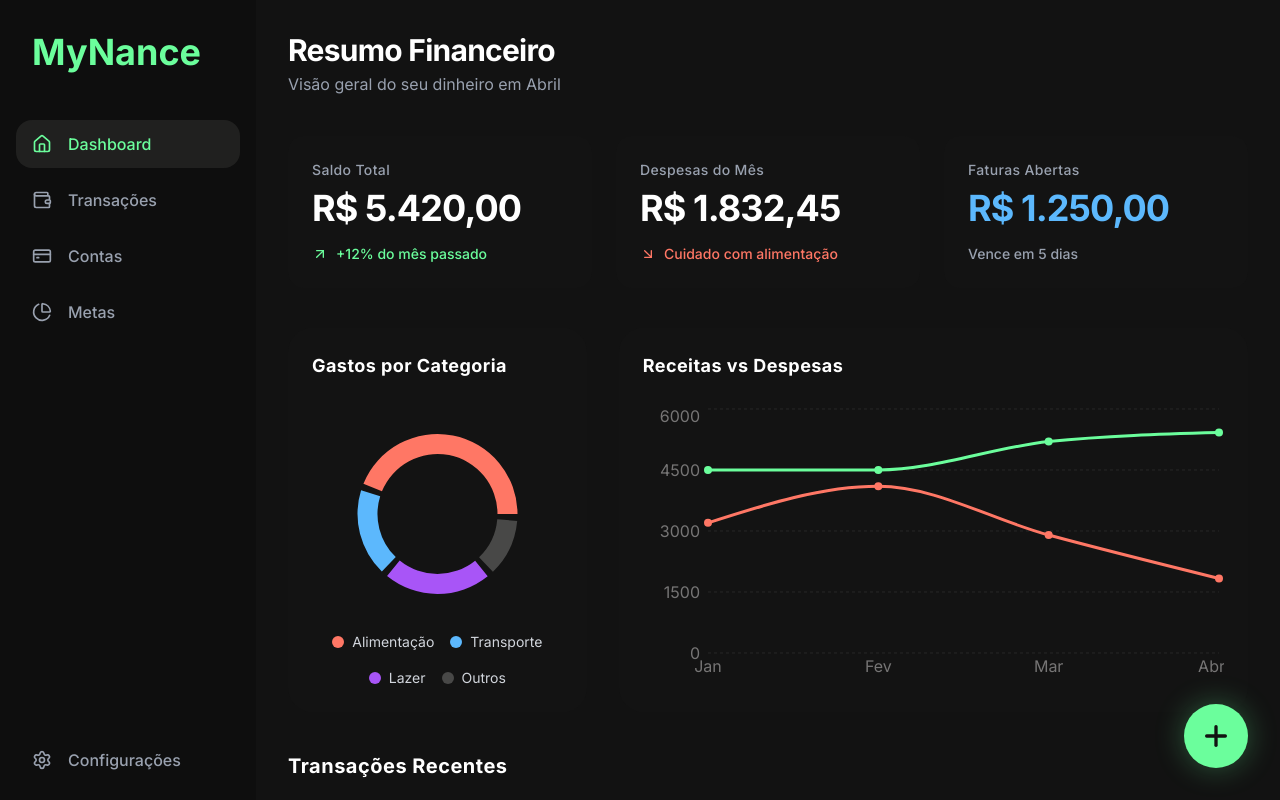
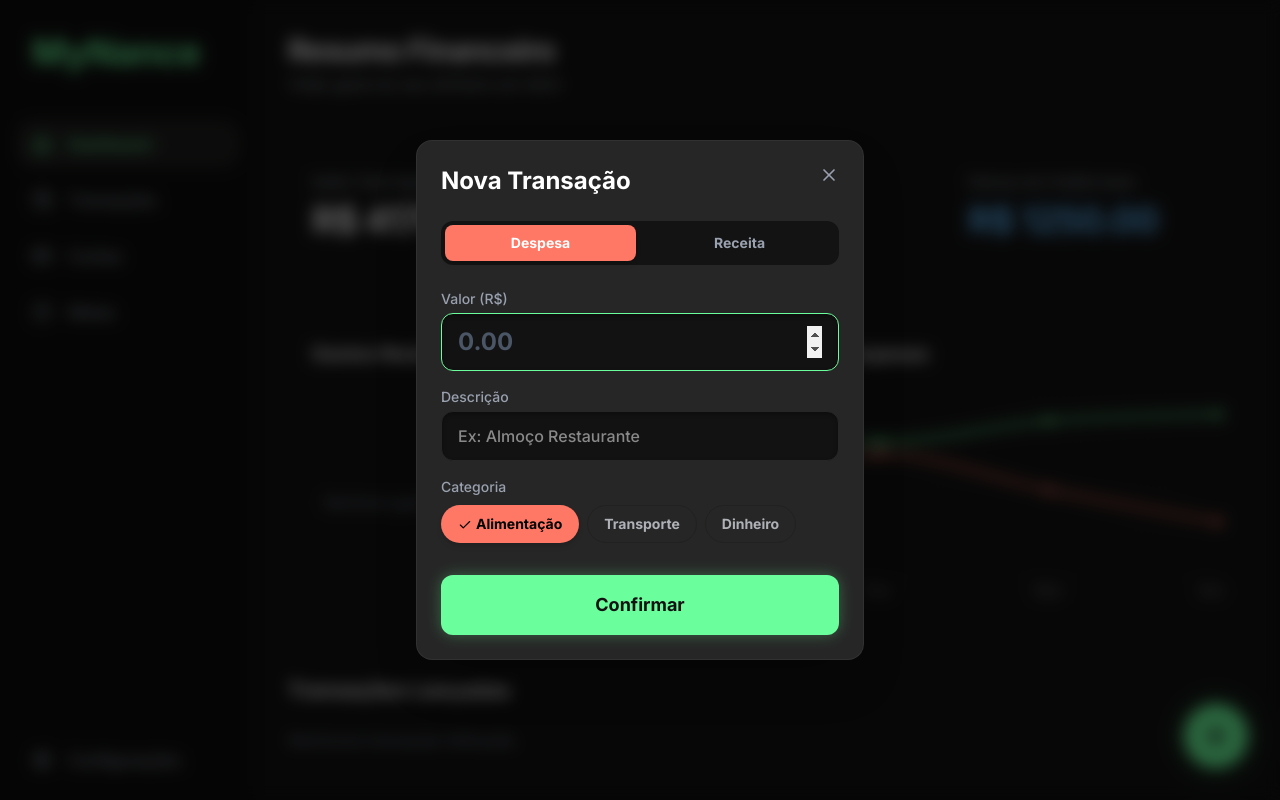
Before and after one commit to Gabriiel-Souza/MyNance, a React (Vite) app: page / in a window 1280 px wide. Both pictures are taken after a click on the button 1216 px from the left and 736 px from the top of the page. Shown: the top 800 px of the page. Built offline with nearby package versions, Linux system fonts and the light colour scheme.

Commit message:
feat(store): configure Zustand, implement Transactions Modal & Dashboard integration

```diff
--- a/src/components/Dashboard.tsx
+++ b/src/components/Dashboard.tsx
@@ -1,30 +1,44 @@
-import React from 'react';
+import React, { useState } from 'react';
 import { PieChart, Pie, Cell, ResponsiveContainer, Tooltip as RechartsTooltip, LineChart, Line, XAxis, YAxis, CartesianGrid } from 'recharts';
-import { Utensils, Car, ShoppingBag, CreditCard, ArrowUpRight, ArrowDownRight } from 'lucide-react';
+import { Utensils, Car, ShoppingBag, CreditCard, Wallet, ArrowUpRight, ArrowDownRight } from 'lucide-react';
+import { useFinanceStore } from '../store/useFinanceStore';
+import { TransactionModal } from './TransactionModal';
 
-const expenseData = [
-  { name: 'Alimentação', value: 850.5, color: '#ff7765' },
-  { name: 'Transporte', value: 340.2, color: '#5cb8fd' },
-  { name: 'Lazer', value: 420.0, color: '#a855f7' },
-  { name: 'Outros', value: 221.75, color: '#484847' },
-];
+const renderIcon = (iconName: string) => {
+  switch (iconName) {
+    case 'Utensils': return <Utensils size={24} />;
+    case 'Car': return <Car size={24} />;
+    case 'ShoppingBag': return <ShoppingBag size={24} />;
+    case 'CreditCard': return <CreditCard size={24} />;
+    default: return <Wallet size={24} />;
+  }
+};
+
+export function Dashboard() {
+  const { transactions, categories, accounts } = useFinanceStore();
+  const [isModalOpen, setIsModalOpen] = useState(false);
+
+  // Compute dynamic values
+  const totalBalance = accounts.reduce((acc, account) => acc + account.balance, 0) +
+                       transactions.reduce((acc, tx) => acc + tx.amount, 0);
+
+  const monthExpenses = transactions.filter(t => t.type === 'OUT').reduce((acc, tx) => acc + Math.abs(tx.amount), 0);
+  const openFaturas = accounts.filter(a => a.type === 'CREDIT').reduce((acc, a) => acc + Math.abs(a.balance), 0);
+
+  // Compute Pie Chart data based on transactions
+  const expenseData = categories.map(cat => ({
+    name: cat.label,
+    value: transactions.filter(t => t.categoryId === cat.id && t.type === 'OUT').reduce((s, t) => s + Math.abs(t.amount), 0),
+    color: cat.color
+  })).filter(d => d.value > 0);
 
   const trendData = [
     { month: 'Jan', revenue: 4500, expenses: 3200 },
     { month: 'Fev', revenue: 4500, expenses: 4100 },
     { month: 'Mar', revenue: 5200, expenses: 2900 },
-  { month: 'Abr', revenue: 5420, expenses: 1832 },
+    { month: 'Abr', revenue: transactions.filter(t => t.type === 'IN').reduce((s, t) => s + t.amount, 0) || 5420, expenses: monthExpenses || 1832 },
   ];
 
-const recentTransactions = [
-  { id: 1, desc: 'Supermercado Nova Era', date: 'Hoje, 10:45', amount: -245.50, type: 'expense', icon: Utensils, color: 'text-tertiary', bgColor: 'bg-tertiary/10' },
-  { id: 2, desc: 'Salário', date: 'Hoje, 09:00', amount: 5420.00, type: 'income', icon: ArrowUpRight, color: 'text-primary', bgColor: 'bg-primary/10' },
-  { id: 3, desc: 'Uber', date: 'Ontem, 19:20', amount: -32.90, type: 'expense', icon: Car, color: 'text-tertiary', bgColor: 'bg-tertiary/10' },
-  { id: 4, desc: 'Fatura Cartão Nubank', date: '12 Abr', amount: -1250.00, type: 'card', icon: CreditCard, color: 'text-secondary', bgColor: 'bg-secondary/10' },
-  { id: 5, desc: 'Compra Amazon', date: '10 Abr', amount: -89.90, type: 'expense', icon: ShoppingBag, color: 'text-tertiary', bgColor: 'bg-tertiary/10' },
-];
-
-export function Dashboard() {
   return (
     <div className="flex-1 p-8 ml-64 min-h-screen bg-background text-white">
       <header className="mb-10 flex justify-between items-center">
@@ -34,82 +48,52 @@ export function Dashboard() {
         </div>
       </header>
 
-      {/* Summary Cards sem bordas */}
+      {/* Summary Cards */}
       <div className="grid grid-cols-1 md:grid-cols-3 gap-6 mb-10">
         <div className="bg-surface-container-low p-6 rounded-2xl flex flex-col justify-center min-h-[140px]">
-          <h3 className="text-gray-400 text-sm mb-2 font-medium tracking-wide">Saldo Total</h3>
-          <p className="text-4xl font-bold tracking-tight" style={{ fontFamily: 'var(--font-jakarta)'}}>R$ 5.420,00</p>
-          <div className="flex items-center gap-2 mt-4 text-primary text-sm font-medium">
-            <ArrowUpRight size={16} /> +12% do mês passado
-          </div>
+          <h3 className="text-gray-400 text-sm mb-2 font-medium tracking-wide">Saldo Total Agregado</h3>
+          <p className="text-4xl font-bold tracking-tight" style={{ fontFamily: 'var(--font-jakarta)'}}>R$ {totalBalance.toFixed(2)}</p>
         </div>
         <div className="bg-surface-container-low p-6 rounded-2xl flex flex-col justify-center min-h-[140px]">
-          <h3 className="text-gray-400 text-sm mb-2 font-medium tracking-wide">Despesas do Mês</h3>
-          <p className="text-4xl font-bold tracking-tight text-white" style={{ fontFamily: 'var(--font-jakarta)'}}>R$ 1.832,45</p>
-          <div className="flex items-center gap-2 mt-4 text-tertiary text-sm font-medium">
-            <ArrowDownRight size={16} /> Cuidado com alimentação
-          </div>
+          <h3 className="text-gray-400 text-sm mb-2 font-medium tracking-wide">Gastos Lançados</h3>
+          <p className="text-4xl font-bold tracking-tight text-white" style={{ fontFamily: 'var(--font-jakarta)'}}>R$ {monthExpenses.toFixed(2)}</p>
         </div>
         <div className="bg-surface-container-low p-6 rounded-2xl flex flex-col justify-center min-h-[140px]">
-          <h3 className="text-gray-400 text-sm mb-2 font-medium tracking-wide">Faturas Abertas</h3>
-          <p className="text-4xl font-bold tracking-tight text-secondary" style={{ fontFamily: 'var(--font-jakarta)'}}>R$ 1.250,00</p>
-          <div className="flex items-center gap-2 mt-4 text-gray-400 text-sm font-medium">
-            Vence em 5 dias
-          </div>
+          <h3 className="text-gray-400 text-sm mb-2 font-medium tracking-wide">Faturas de Crédito base</h3>
+          <p className="text-4xl font-bold tracking-tight text-secondary" style={{ fontFamily: 'var(--font-jakarta)'}}>R$ {openFaturas.toFixed(2)}</p>
         </div>
       </div>
 
       <div className="grid grid-cols-1 lg:grid-cols-3 gap-8 mb-10">
         {/* Gráfico de Categorias */}
         <div className="bg-surface-container-low p-6 rounded-3xl col-span-1 min-h-[300px] flex flex-col">
-          <h3 className="text-lg font-bold mb-6 tracking-wide grow-0">Gastos por Categoria</h3>
+          <h3 className="text-lg font-bold mb-6 tracking-wide grow-0">Gastos Reais por Categoria</h3>
           <div className="flex-1 w-full min-h-[220px]">
+            {expenseData.length === 0 ? (
+              <div className="h-full flex items-center justify-center text-gray-500 font-medium">Nenhum gasto lançado ainda.</div>
+            ) : (
               <ResponsiveContainer width="100%" height="100%">
                 <PieChart>
-                <Pie
-                  data={expenseData}
-                  cx="50%"
-                  cy="50%"
-                  innerRadius={60}
-                  outerRadius={80}
-                  paddingAngle={5}
-                  dataKey="value"
-                  stroke="none"
-                >
-                  {expenseData.map((entry, index) => (
-                    <Cell key={`cell-${index}`} fill={entry.color} />
-                  ))}
+                  <Pie data={expenseData} cx="50%" cy="50%" innerRadius={60} outerRadius={80} paddingAngle={5} dataKey="value" stroke="none">
+                    {expenseData.map((entry, index) => <Cell key={`cell-${index}`} fill={entry.color} />)}
                   </Pie>
-                <RechartsTooltip
-                  contentStyle={{ backgroundColor: '#20201f', border: 'none', borderRadius: '12px', color: '#fff' }}
-                  itemStyle={{ color: '#fff' }}
-                  formatter={(value) => `R$ ${value}`}
-                />
+                  <RechartsTooltip contentStyle={{ backgroundColor: '#20201f', border: 'none', borderRadius: '12px', color: '#fff' }} itemStyle={{ color: '#fff' }} formatter={(value) => `R$ ${value}`} />
                 </PieChart>
               </ResponsiveContainer>
-          </div>
-          <div className="flex flex-wrap gap-4 mt-2 justify-center">
-            {expenseData.map(item => (
-              <div key={item.name} className="flex items-center gap-2 text-sm">
-                <div className="w-3 h-3 rounded-full" style={{ backgroundColor: item.color }} />
-                <span className="text-gray-300">{item.name}</span>
-              </div>
-            ))}
+            )}
           </div>
         </div>
 
         {/* Gráfico de Tendências */}
         <div className="bg-surface-container-low p-6 rounded-3xl col-span-1 lg:col-span-2 min-h-[300px] flex flex-col">
-          <h3 className="text-lg font-bold mb-6 tracking-wide grow-0">Receitas vs Despesas</h3>
+          <h3 className="text-lg font-bold mb-6 tracking-wide grow-0">Projeção Receitas vs Despesas</h3>
           <div className="flex-1 w-full">
             <ResponsiveContainer width="100%" height="100%">
               <LineChart data={trendData}>
                 <CartesianGrid strokeDasharray="3 3" stroke="#262626" vertical={false} />
                 <XAxis dataKey="month" stroke="#767575" tick={{fill: '#767575'}} axisLine={false} tickLine={false} />
                 <YAxis stroke="#767575" tick={{fill: '#767575'}} axisLine={false} tickLine={false} />
-                <RechartsTooltip
-                  contentStyle={{ backgroundColor: '#20201f', border: 'none', borderRadius: '12px', color: '#fff' }}
-                />
+                <RechartsTooltip contentStyle={{ backgroundColor: '#20201f', border: 'none', borderRadius: '12px', color: '#fff' }} />
                 <Line type="monotone" dataKey="revenue" name="Receita" stroke="#6bfe9c" strokeWidth={3} dot={{r: 4, fill: '#6bfe9c', strokeWidth: 0}} />
                 <Line type="monotone" dataKey="expenses" name="Despesa" stroke="#ff7765" strokeWidth={3} dot={{r: 4, fill: '#ff7765', strokeWidth: 0}} />
               </LineChart>
@@ -118,21 +102,23 @@ export function Dashboard() {
         </div>
       </div>
 
-      {/* Lista de Transações recentes combinada com background shifts no item do que com linhas! */}
+      {/* Lista de Transações recentes */}
       <div>
-        <h3 className="text-xl font-bold mb-6 tracking-wide">Transações Recentes</h3>
+        <h3 className="text-xl font-bold mb-6 tracking-wide">Transações Lançadas</h3>
+        {transactions.length === 0 ? (
+          <div className="text-gray-500 font-medium">Nenhuma transação efetuada.</div>
+        ) : (
           <div className="bg-surface-container-low rounded-3xl overflow-hidden py-2">
-          {recentTransactions.map((tx, index) => (
-            <div
-              key={tx.id}
-              className={`flex items-center justify-between p-4 px-6 hover:bg-surface-container-high transition-colors cursor-pointer ${index !== recentTransactions.length - 1 ? 'border-b border-surface-container-high/50' : ''}`}
-            >
+            {transactions.slice(0, 5).map((tx, index) => {
+              const category = categories.find(c => c.id === tx.categoryId);
+              return (
+              <div key={tx.id} className={`flex items-center justify-between p-4 px-6 hover:bg-surface-container-high transition-colors cursor-pointer ${index !== transactions.length - 1 ? 'border-b border-surface-container-high/50' : ''}`}>
                 <div className="flex items-center gap-4">
-                <div className={`w-12 h-12 rounded-2xl flex items-center justify-center ${tx.bgColor} ${tx.color}`}>
-                  <tx.icon size={24} />
+                  <div className="w-12 h-12 rounded-2xl flex items-center justify-center bg-surface-container-highest" style={{ color: category?.color || '#fff' }}>
+                    {renderIcon(category?.icon || 'Wallet')}
                   </div>
                   <div>
-                  <p className="font-semibold text-white">{tx.desc}</p>
+                    <p className="font-semibold text-white">{tx.description}</p>
                     <p className="text-sm text-gray-400">{tx.date}</p>
                   </div>
                 </div>
@@ -142,18 +128,16 @@ export function Dashboard() {
                   </p>
                 </div>
               </div>
-          ))}
+            )})}
           </div>
+        )}
       </div>
 
-      {/* FAB (Floating Action Button) de Adicionar - Glassmorphism */}
-      <button className="fixed bottom-8 right-8 w-16 h-16 rounded-full bg-primary text-background shadow-[0_0_30px_rgba(107,254,156,0.3)] flex items-center justify-center hover:scale-105 hover:rotate-90 transition-all duration-300 z-50">
-        <svg xmlns="http://www.w3.org/2000/svg" width="32" height="32" viewBox="0 0 24 24" fill="none" stroke="currentColor" strokeWidth="2.5" strokeLinecap="round" strokeLinejoin="round">
-          <line x1="12" y1="5" x2="12" y2="19"></line>
-          <line x1="5" y1="12" x2="19" y2="12"></line>
-        </svg>
+      <button onClick={() => setIsModalOpen(true)} className="fixed bottom-8 right-8 w-16 h-16 rounded-full bg-primary text-background shadow-[0_0_30px_rgba(107,254,156,0.3)] flex items-center justify-center hover:scale-105 hover:rotate-90 transition-all duration-300 z-40">
+        <svg xmlns="http://www.w3.org/2000/svg" width="32" height="32" viewBox="0 0 24 24" fill="none" stroke="currentColor" strokeWidth="2.5" strokeLinecap="round" strokeLinejoin="round"><line x1="12" y1="5" x2="12" y2="19"></line><line x1="5" y1="12" x2="19" y2="12"></line></svg>
       </button>
 
+      <TransactionModal isOpen={isModalOpen} onClose={() => setIsModalOpen(false)} />
     </div>
   );
 }
--- /dev/null
+++ b/src/components/TransactionModal.tsx
@@ -0,0 +1,136 @@
+import React, { useState } from 'react';
+import { X, Check } from 'lucide-react';
+import { useFinanceStore } from '../store/useFinanceStore';
+import { TransactionType } from '../types';
+
+interface ModalProps {
+  isOpen: boolean;
+  onClose: () => void;
+}
+
+export function TransactionModal({ isOpen, onClose }: ModalProps) {
+  const { categories, addTransaction, accounts } = useFinanceStore();
+  const [type, setType] = useState<TransactionType>('OUT');
+  const [amount, setAmount] = useState('');
+  const [desc, setDesc] = useState('');
+  const [categoryId, setCategoryId] = useState(categories[0]?.id || '');
+
+  if (!isOpen) return null;
+
+  const handleSubmit = (e: React.FormEvent) => {
+    e.preventDefault();
+    if (!amount || !desc) return;
+
+    addTransaction({
+      description: desc,
+      amount: type === 'OUT' ? -Number(amount) : Number(amount),
+      date: new Date().toISOString().split('T')[0], // yyyy-mm-dd
+      type,
+      categoryId,
+      accountId: accounts[0]?.id || '', // default to first account
+      isRecurring: false
+    });
+
+    // reset e fechar
+    setAmount('');
+    setDesc('');
+    onClose();
+  };
+
+  return (
+    <div className="fixed inset-0 z-50 flex items-center justify-center p-4">
+      {/* Backdrop */}
+      <div
+        className="absolute inset-0 bg-black/60 backdrop-blur-sm"
+        onClick={onClose}
+      />
+
+      {/* Modal / Card */}
+      <div className="relative w-full max-w-md bg-surface-container-highest rounded-2xl p-6 shadow-2xl border border-white/5 z-10 shrink-0">
+        <button
+          onClick={onClose}
+          className="absolute top-4 right-4 p-2 rounded-full hover:bg-surface-container-low transition-colors text-gray-400 hover:text-white"
+        >
+          <X size={20} />
+        </button>
+
+        <h2 className="text-2xl font-bold mb-6" style={{ fontFamily: 'var(--font-jakarta)'}}>
+          Nova Transação
+        </h2>
+
+        <div className="flex gap-2 mb-6 bg-surface-container-low p-1 rounded-xl">
+          <button
+            onClick={() => setType('OUT')}
+            className={`flex-1 py-2 text-sm font-bold rounded-lg transition-colors ${type === 'OUT' ? 'bg-tertiary text-white shadow-md' : 'text-gray-400 hover:text-white'}`}
+          >
+            Despesa
+          </button>
+          <button
+            onClick={() => setType('IN')}
+            className={`flex-1 py-2 text-sm font-bold rounded-lg transition-colors ${type === 'IN' ? 'bg-primary text-[#003417] shadow-md' : 'text-gray-400 hover:text-white'}`}
+          >
+            Receita
+          </button>
+        </div>
+
+        <form onSubmit={handleSubmit} className="flex flex-col gap-4">
+          <div>
+            <label className="block text-sm font-medium text-gray-400 mb-1">Valor (R$)</label>
+            <input
+              type="number"
+              step="0.01"
+              value={amount}
+              onChange={e => setAmount(e.target.value)}
+              className="w-full bg-background border border-surface-container-highest rounded-xl px-4 py-3 text-2xl font-bold focus:outline-none focus:border-primary transition-colors placeholder-gray-600 focus:bg-surface-bright shadow-[inset_0_2px_4px_rgba(0,0,0,0.3)]"
+              placeholder="0.00"
+              autoFocus
+            />
+          </div>
+
+          <div>
+            <label className="block text-sm font-medium text-gray-400 mb-1">Descrição</label>
+            <input
+              type="text"
+              value={desc}
+              onChange={e => setDesc(e.target.value)}
+              className="w-full bg-background border border-surface-container-highest rounded-xl px-4 py-3 font-medium focus:outline-none focus:border-primary transition-colors shadow-[inset_0_2px_4px_rgba(0,0,0,0.3)]"
+              placeholder="Ex: Almoço Restaurante"
+            />
+          </div>
+
+          <div>
+            <label className="block text-sm font-medium text-gray-400 mb-2">Categoria</label>
+            <div className="flex flex-wrap gap-2">
+              {categories.map(cat => (
+                <button
+                  key={cat.id}
+                  type="button"
+                  onClick={() => setCategoryId(cat.id)}
+                  className={`px-4 py-2 rounded-full text-sm font-bold transition-all border ${
+                    categoryId === cat.id
+                      ? 'border-transparent text-black shadow-md'
+                      : 'border-surface-container-high text-gray-300 hover:bg-surface-container-low'
+                  }`}
+                  style={{
+                    backgroundColor: categoryId === cat.id ? cat.color : 'transparent',
+                    opacity: categoryId === cat.id ? 1 : 0.8
+                  }}
+                >
+                  {categoryId === cat.id && <Check size={14} className="inline mr-1" />}
+                  {cat.label}
+                </button>
+              ))}
+            </div>
+          </div>
+
+          <button
+            type="submit"
+            className="mt-4 w-full bg-primary text-background px-4 py-4 font-bold rounded-xl shadow-[0_0_15px_rgba(107,254,156,0.3)] hover:scale-[1.02] transition-transform text-lg"
+          >
+            Confirmar
+          </button>
+        </form>
+      </div>
+    </div>
+  );
+}
--- /dev/null
+++ b/src/store/useFinanceStore.ts
@@ -0,0 +1,57 @@
+import { create } from 'zustand';
+import { persist } from 'zustand/middleware';
+import { Transaction, Account, Category } from '../types';
+
+interface FinanceState {
+  transactions: Transaction[];
+  accounts: Account[];
+  categories: Category[];
+
+  // Actions
+  addTransaction: (transaction: Omit<Transaction, 'id'>) => void;
+  removeTransaction: (id: string) => void;
+  addAccount: (account: Omit<Account, 'id'>) => void;
+  addCategory: (category: Omit<Category, 'id'>) => void;
+}
+
+// Valores iniciais para simular a Dashboard
+const initialCategories: Category[] = [
+  { id: '1', label: 'Alimentação', icon: 'Utensils', color: '#ff7765' },
+  { id: '2', label: 'Transporte', icon: 'Car', color: '#5cb8fd' },
+  { id: '3', label: 'Dinheiro', icon: 'Wallet', color: '#6bfe9c' },
+];
+
+export const useFinanceStore = create<FinanceState>()(
+  persist(
+    (set) => ({
+      transactions: [],
+      accounts: [
+        { id: '1', name: 'Nubank', type: 'CREDIT', color: '#8a05be', balance: -1250, limit: 3000 },
+        { id: '2', name: 'Carteira', type: 'CASH', color: '#6bfe9c', balance: 5420 },
+      ],
+      categories: initialCategories,
+
+      addTransaction: (tx) => set((state) => ({
+        transactions: [
+          { ...tx, id: crypto.randomUUID() },
+          ...state.transactions
+        ]
+      })),
+
+      removeTransaction: (id) => set((state) => ({
+        transactions: state.transactions.filter(tx => tx.id !== id)
+      })),
+
+      addAccount: (acc) => set((state) => ({
+        accounts: [...state.accounts, { ...acc, id: crypto.randomUUID() }]
+      })),
+
+      addCategory: (cat) => set((state) => ({
+        categories: [...state.categories, { ...cat, id: crypto.randomUUID() }]
+      }))
+    }),
+    {
+      name: 'mynance-storage',
+    }
+  )
+);
```
Lines whose indentation alone changed are shown as unchanged.
